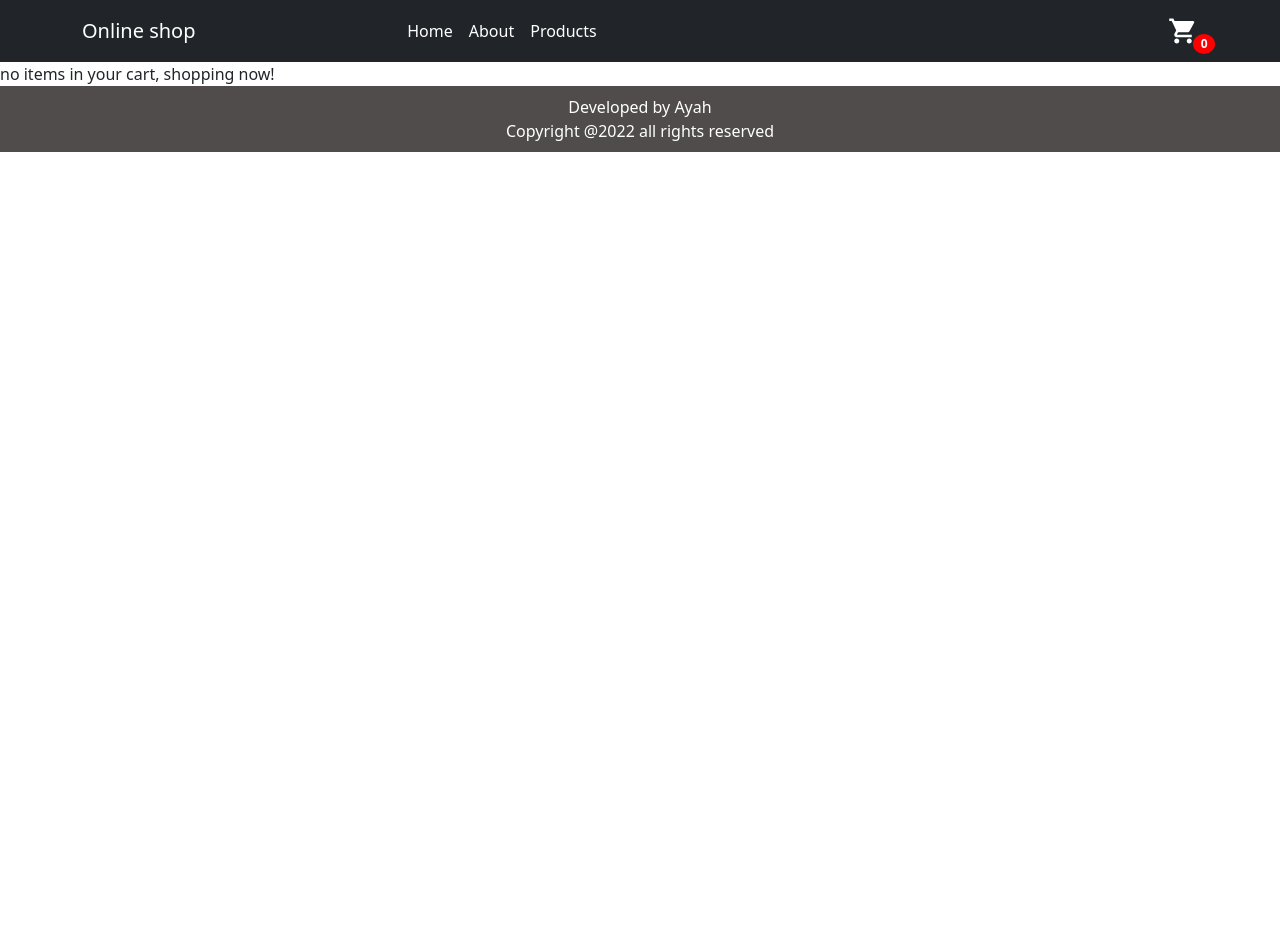
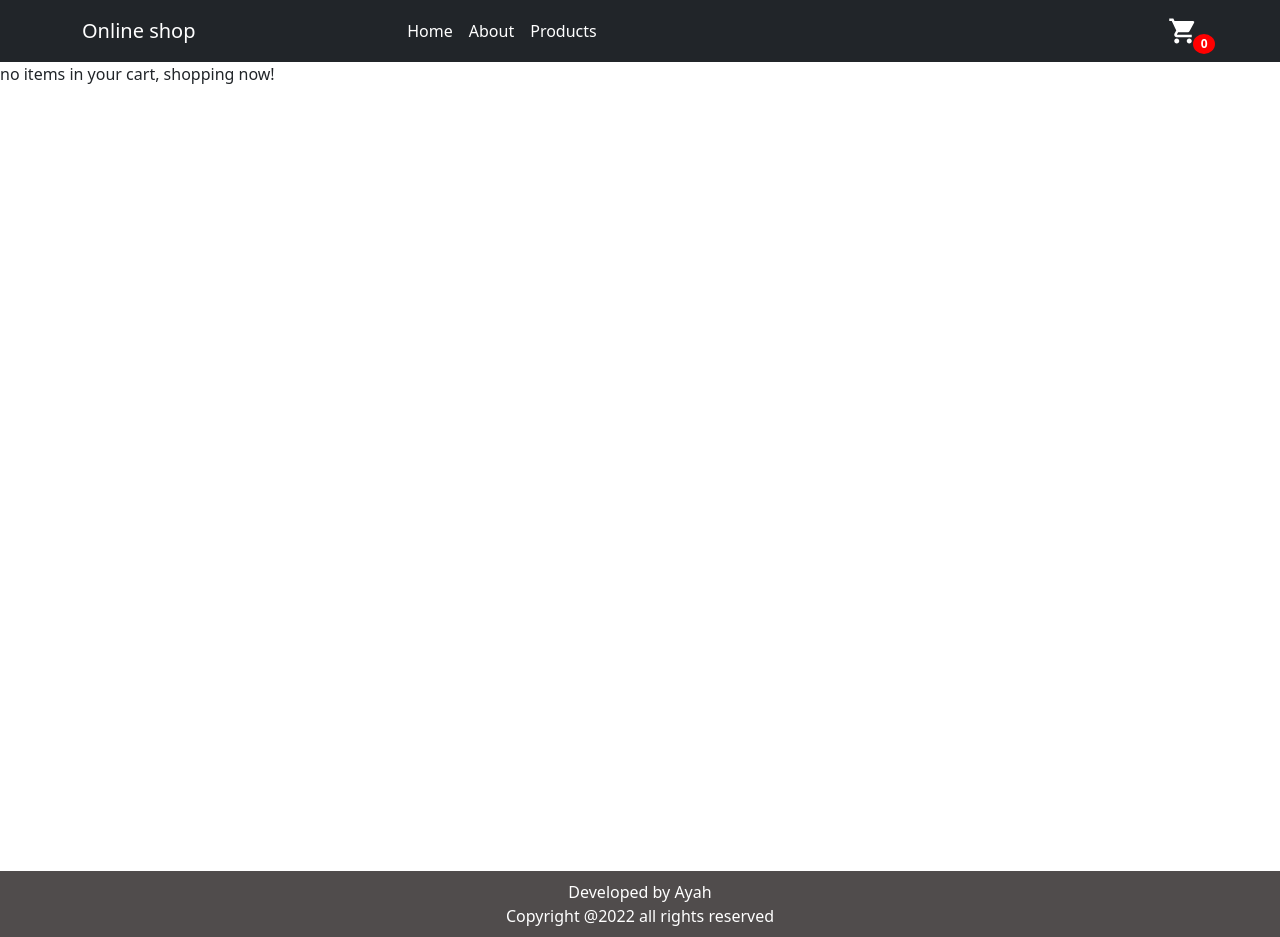
Before and after one commit to AyahElsayed/emart, a React (Create React App) app: page /#/cart in a window 1280 px wide. Before the commit the page ends 800 px from the top, so only its background shows below. Built offline with nearby package versions, Linux system fonts and the light colour scheme.

Commit message:
edit footer style

```diff
--- a/src/components/Footer/style.scss
+++ b/src/components/Footer/style.scss
@@ -6,4 +6,8 @@
   justify-content: center;
   align-items: center;
   flex-direction: column;
+  bottom: -137px;
+  position: absolute;
+  right: 0;
+  left: 0;
 }
```
